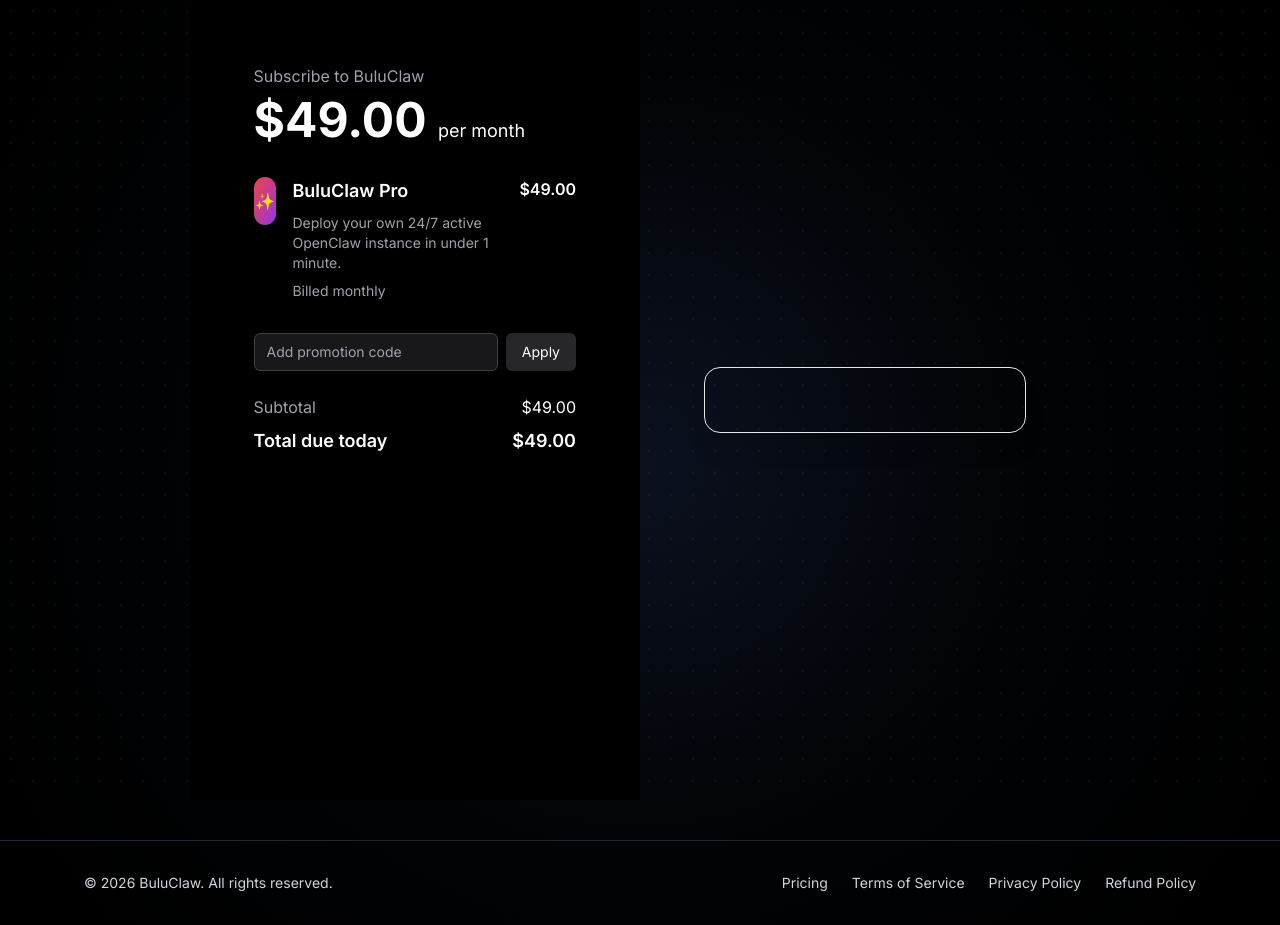
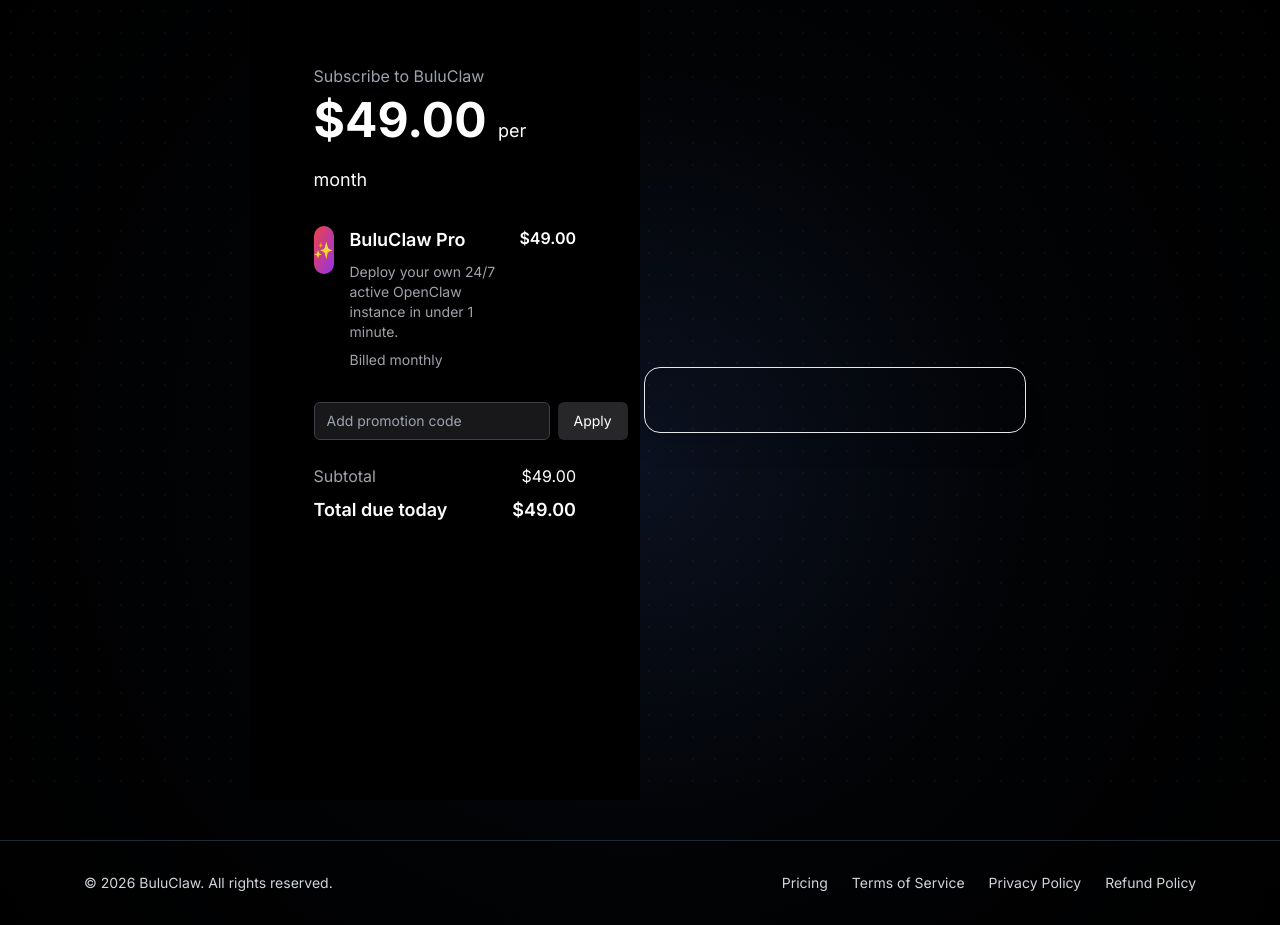
Before and after one commit to BuluClaw/buluclaw-app, a Next.js app: page /checkout in a window 1280 px wide. Built offline with nearby package versions, Linux system fonts and the light colour scheme.

Commit message:
Remove Razorpay integration from checkout page

```diff
--- a/app/checkout/page.tsx
+++ b/app/checkout/page.tsx
@@ -56,7 +56,7 @@ export default function CheckoutPage() {
       </div>
 
       {/* RIGHT SIDE */}
-      <div className="w-1/2 bg-blue flex items-center justify-center p-16">
+      <div className="w-1/2 bg-blue flex items-center justify-center p-1">
         <div className="w-full max-w-md shadow-xl border rounded-2xl p-8">
 
 
```
